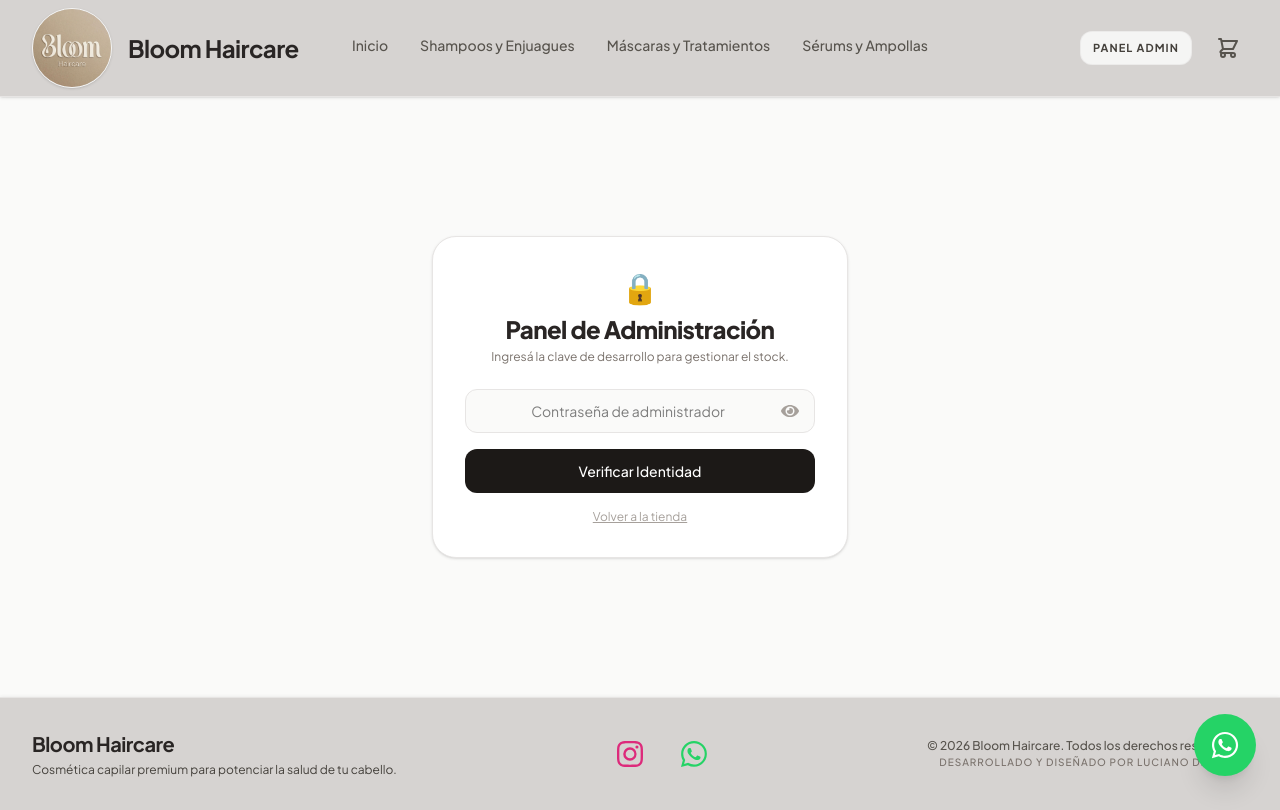
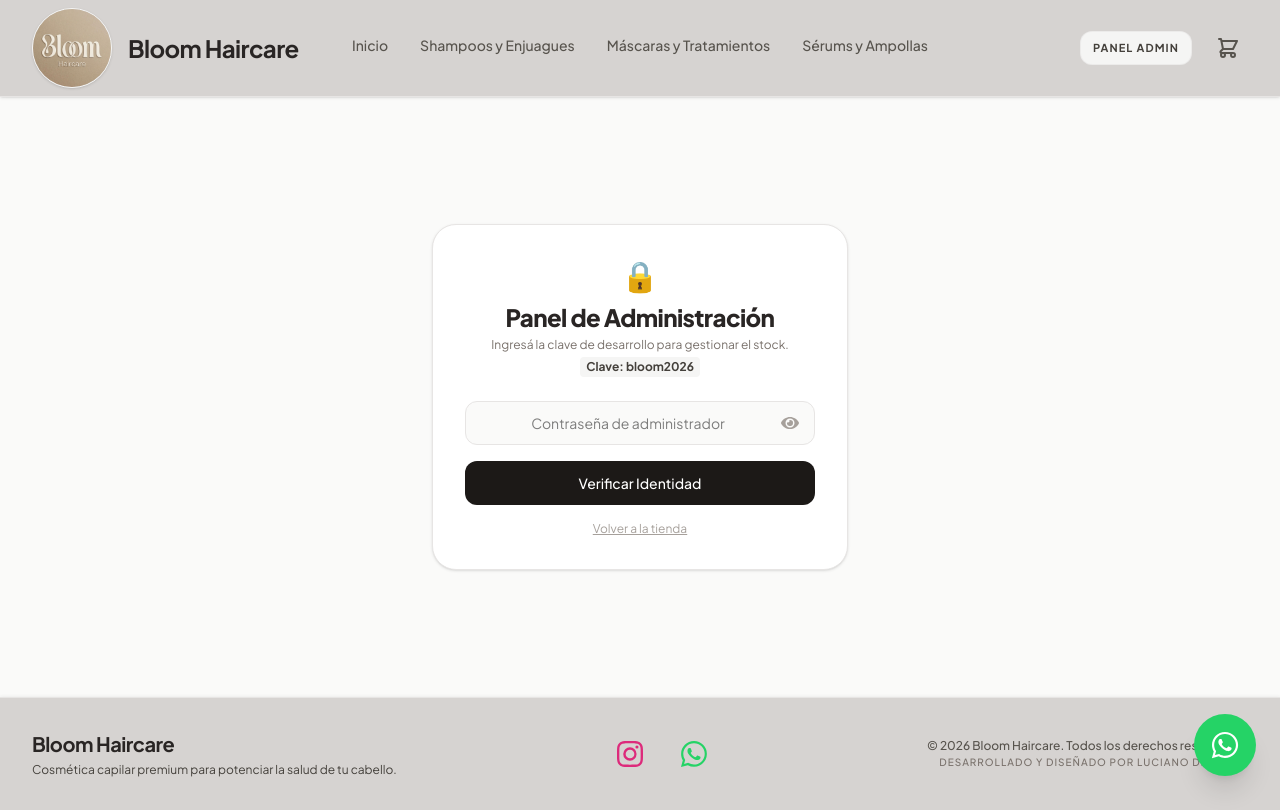
Before and after one commit to lucianodilascio/bloom-haircare, a React (Vite) app: page /admin in a window 1280 px wide. Built offline with nearby package versions, Linux system fonts and the light colour scheme; no server answers.

Commit message:
correcciones de UI esteticas y funcionales

```diff
--- a/src/features/admin/components/AdminDashboard.jsx
+++ b/src/features/admin/components/AdminDashboard.jsx
@@ -126,7 +126,12 @@
       <div className="bg-white rounded-3xl border border-stone-200 p-8 shadow-sm text-center">
         <span className="text-3xl">🔒</span>
         <h2 className="text-2xl font-black text-stone-800 tracking-tight mt-2">Panel de Administración</h2>
-          <p className="text-xs text-stone-500 mt-1 mb-6">Ingresá la clave de desarrollo para gestionar el stock.</p>
+
+        {/* ✨ MODIFICADO: Le dejamos la pista en bandeja de plata */}
+        <p className="text-xs text-stone-500 mt-1 mb-6">
+          Ingresá la clave de desarrollo para gestionar el stock. <br />
+          <span className="font-semibold text-stone-700 bg-stone-100 px-1.5 py-0.5 rounded inline-block mt-1">Clave: bloom2026</span>
+        </p>
 
         <form onSubmit={handleLogin} className="flex flex-col gap-4">
             <div className="relative w-full">
@@ -174,8 +179,9 @@
           onClick={() => {
             setIsAuthorized(false);
             setShowPassword(false);
+            setPassword('');
           }}
-          className="text-xs border border-stone-200 bg-stone-50 hover:bg-stone-100 px-3 py-1.5 rounded-lg text-stone-600 font-medium transition-colors"
+          className="text-s border border-stone-500 bg-stone-50 hover:bg-black px-3 py-1.5 rounded-lg text-stone-700 hover:text-white font-medium transition-colors"
         >
           Cerrar Sesión
         </button>
```
Lines whose indentation alone changed are shown as unchanged.
